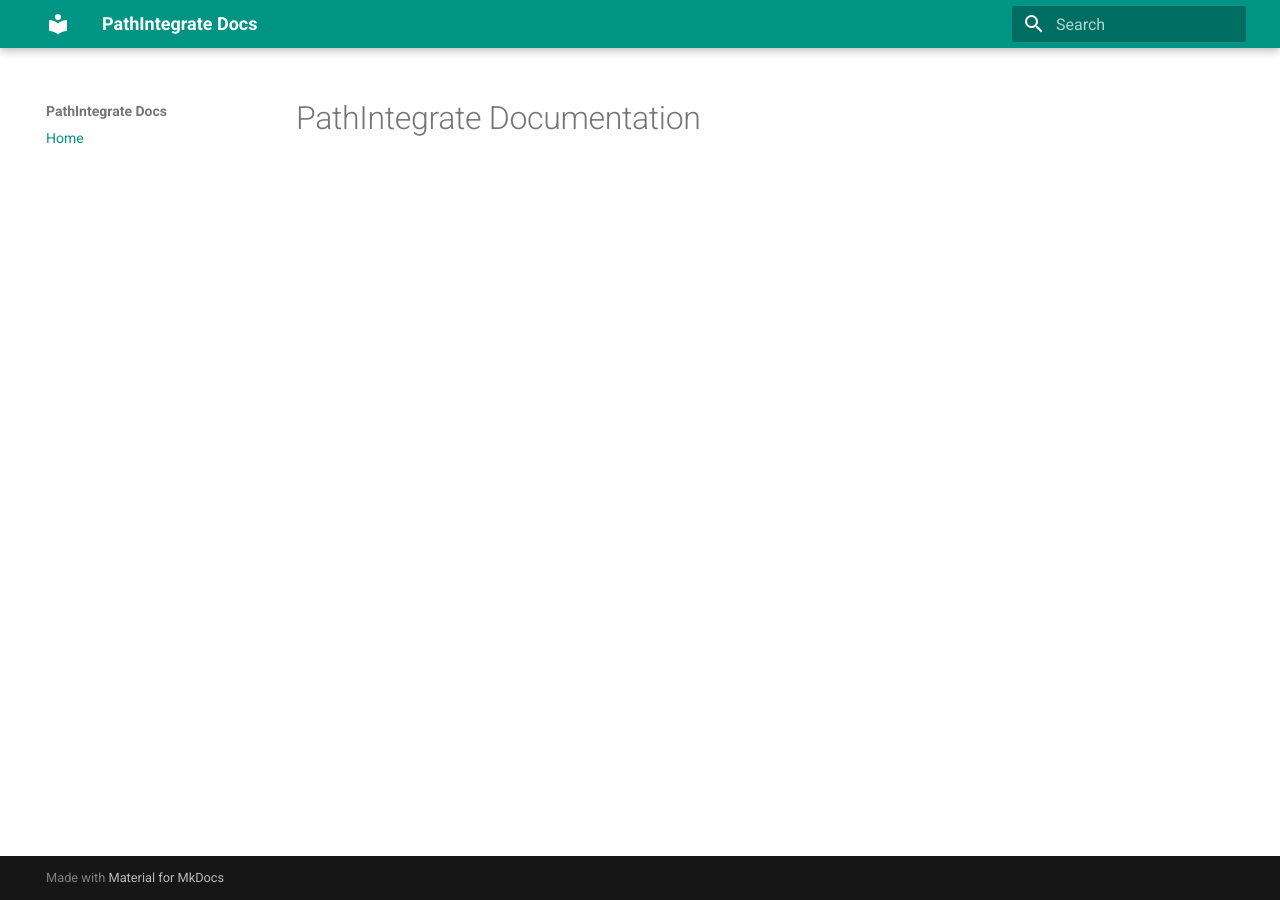
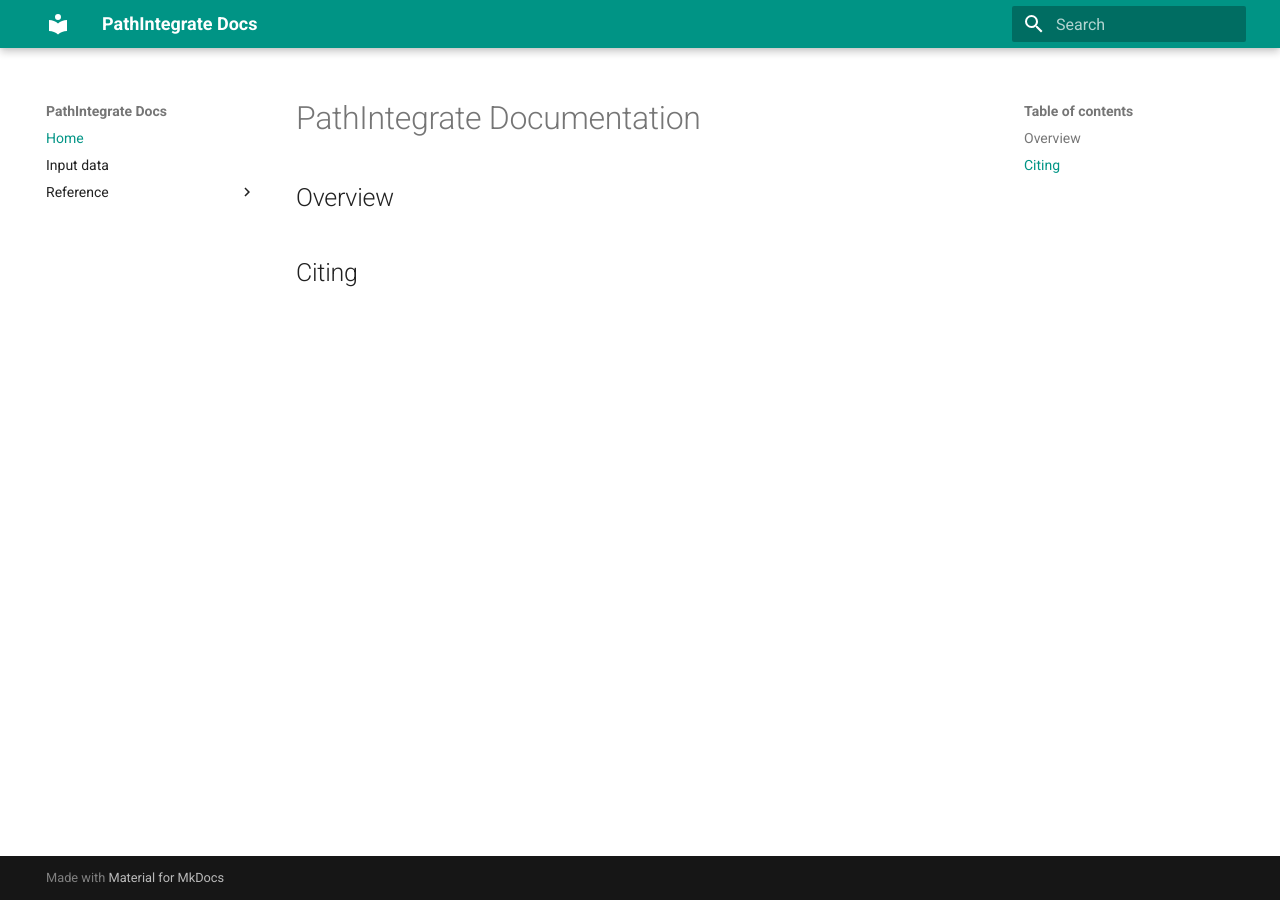
Before and after one commit to cwieder/PathIntegrate, an MkDocs documentation site: the page built from docs/docs/index.md, in a window 1280 px wide. Built offline with MkDocs 1.6.1 and Material for MkDocs 9.7.7, drawn with Linux system fonts in a browser that asks for light colours.

Commit message:
update docs

```diff
--- a/docs/docs/index.md
+++ b/docs/docs/index.md
@@ -1 +1,3 @@
 # PathIntegrate Documentation
+## Overview
+## Citing
--- a/docs/mkdocs.yml
+++ b/docs/mkdocs.yml
@@ -44,12 +44,13 @@ plugins:
 
 nav:
   - Home: index.md
+  - Input data: input.md
   # - Tutorials:
   #   - tutorials.md
   #     - ssPA and SKLearn:
   #       - gendocs_docs/reference/sklearn_sspa.md
-  # - Reference:
-  #   - gendocs_docs/reference/identifier_conversion.md
+  - Reference:
+    - gendocs_docs/reference/pathintegrate.md
   #   - gendocs_docs/reference/download_pathways.md
   #   - gendocs_docs/reference/load_pathways.md
   #   - gendocs_docs/reference/utils.md
```
Also changed, not shown: docs/docs/input.md (added, +5 -0 lines).
